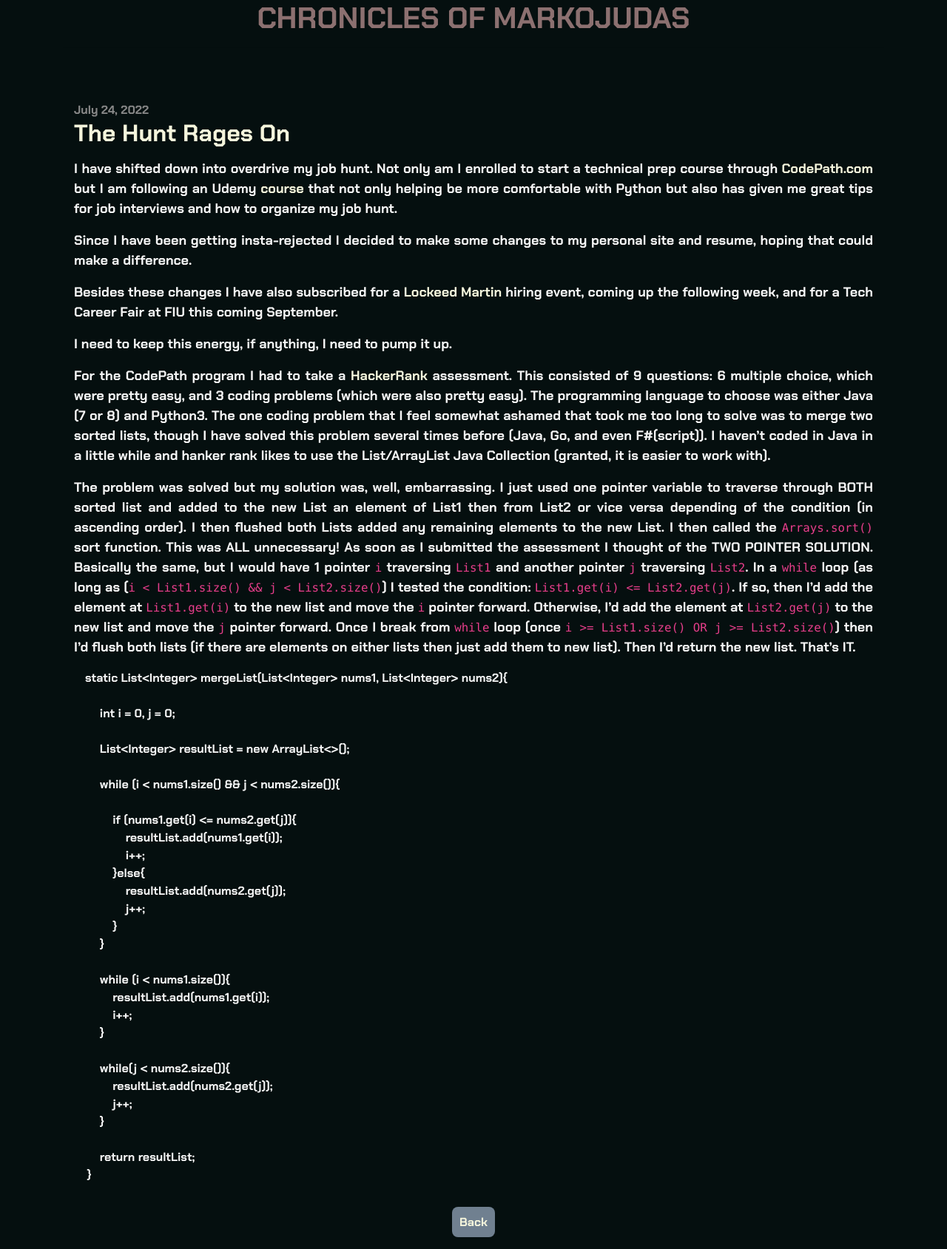
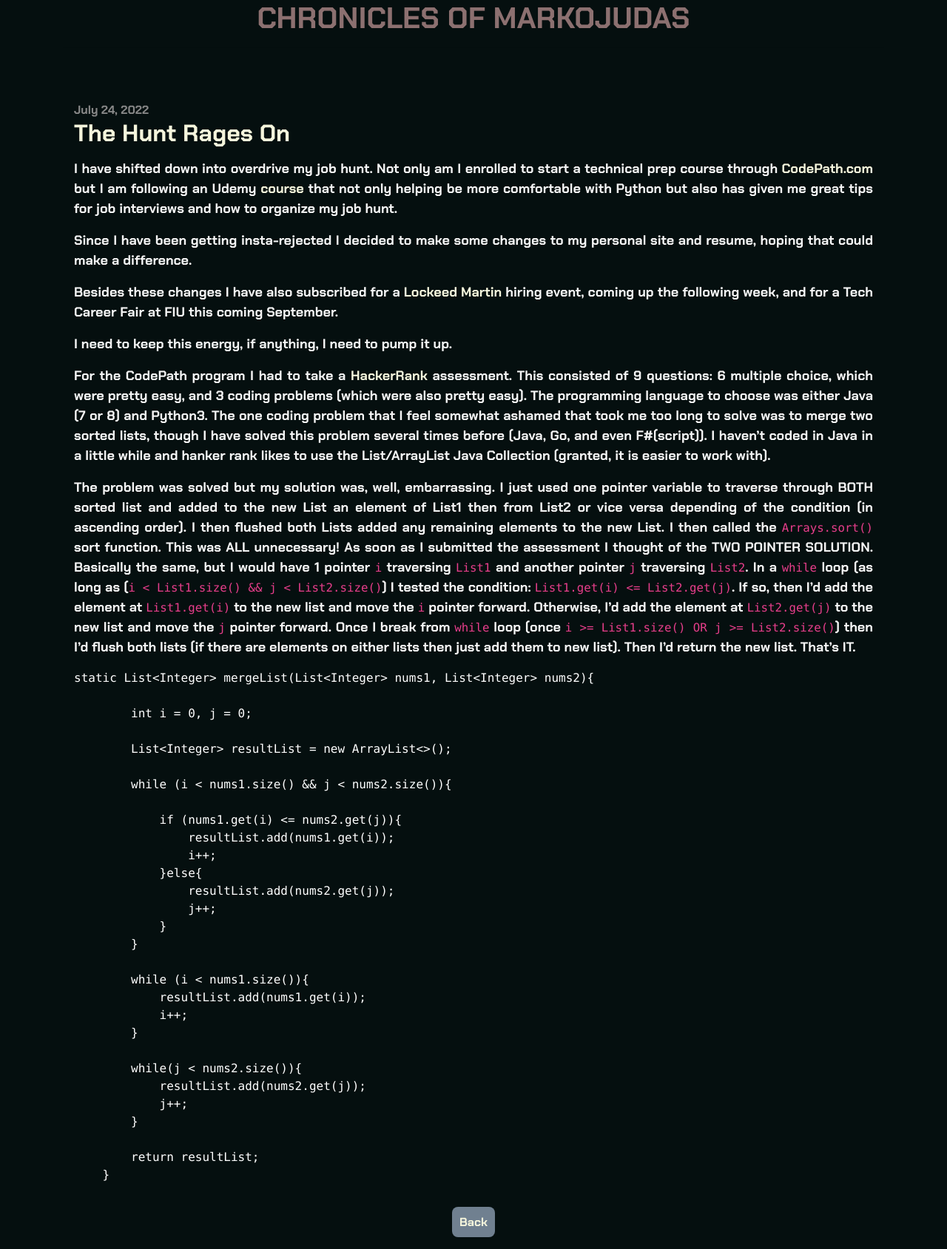
Before and after one commit to Markojudas/chronicles, a Jekyll site: the page built from _posts/2022-07-24-The_Hunt_Rages_On.md, in a window 1280 px wide. Shown: the whole page at 74% size. Built offline with Jekyll 4.4.1, drawn with Linux system fonts in a browser that asks for light colours; nearby versions of some CDN libraries; library files that are not in the unit come from our copies.

Commit message:
trying to modify the code tag

```diff
--- a/_layouts/default.html
+++ b/_layouts/default.html
@@ -98,6 +98,13 @@
         color: white;
         font-size: medium;
     }
+
+    .code {
+        display: block;
+        white-space: pre-wrap;
+        color: white;
+        font-size: medium;
+    }
 </style>
 
 <body>
--- a/_posts/2022-07-24-The_Hunt_Rages_On.md
+++ b/_posts/2022-07-24-The_Hunt_Rages_On.md
@@ -17,7 +17,7 @@
 
 The problem was solved but my solution was, well, embarrassing. I just used one pointer variable to traverse through BOTH sorted list and added to the new List an element of List1 then from List2 or vice versa depending of the condition (in ascending order). I then flushed both Lists added any remaining elements to the new List. I then called the `Arrays.sort()` sort function. This was ALL unnecessary! As soon as I submitted the assessment I thought of the TWO POINTER SOLUTION. Basically the same, but I would have 1 pointer `i` traversing `List1` and another pointer `j` traversing `List2`. In a `while` loop (as long as (`i < List1.size() && j < List2.size()`) I tested the condition: `List1.get(i) <= List2.get(j)`. If so, then I'd add the element at `List1.get(i)` to the new list and move the `i` pointer forward. Otherwise, I'd add the element at `List2.get(j)` to the new list and move the `j` pointer forward. Once I break from `while` loop (once `i >= List1.size() OR j >= List2.size()`) then I'd flush both lists (if there are elements on either lists then just add them to new list). Then I'd return the new list. That's IT.
 
-<pre><code class="container language-java">static List&lt;Integer&gt; mergeList(List&lt;Integer&gt; nums1, List&lt;Integer&gt; nums2){
+<pre><code class="code language-java">static List&lt;Integer&gt; mergeList(List&lt;Integer&gt; nums1, List&lt;Integer&gt; nums2){
 
         int i = 0, j = 0;
 
```
